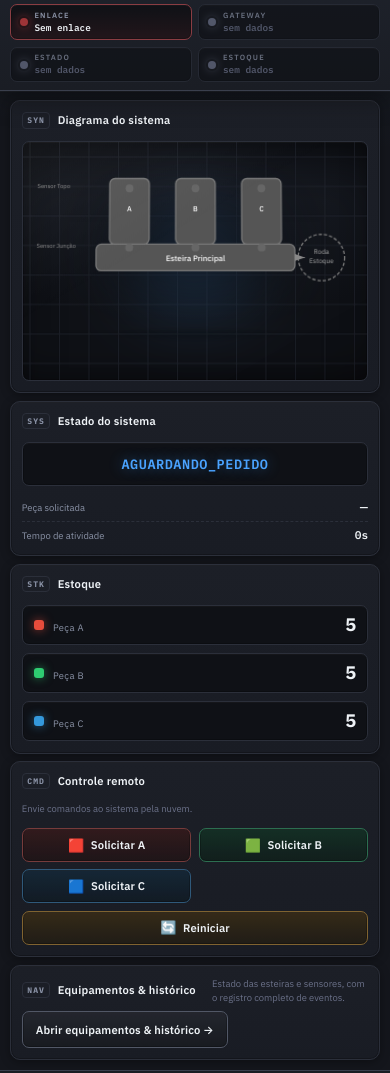
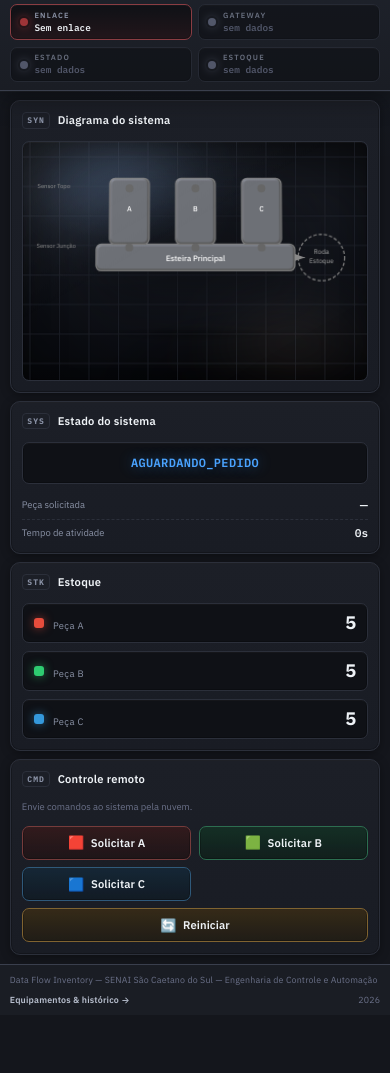
Before and after one commit to MatheusNespolo/DataFlowInventory, a plain HTML site: page frontend/index.html in a window 390 px wide. Shown: the part 27-1100 px from the top of the page. After the commit the page ends 1042 px from the top, so only its background shows below. Drawn offline with nearby package versions, Linux system fonts and the light colour scheme; no server answers.

Commit message:
feat(frontend): single-row home layout + more lifelike diagram
Home page (#/) now follows the requested sketch: Estado and Estoque
stacked in the left column, Diagrama in the centre (the widest column,
free to shrink), Controle remoto in the right column — all in one
horizontal band, no vertical scroll.

- Grid is "estado mimic controle" / "estoque mimic controle" with a
  centre column of minmax(0,1fr) so the diagram gives up width first.
- The "Equipamentos & histórico" card is gone from the home page; the
  link moved to the footer and the router hides it on #/status.
- Readout font is fluid + overflow-wrap so long FSM state codes
  (VERIFICANDO_ESTOQUE, ACIONANDO_ESTEIRA) fit the narrower column.
- Responsive: 2-col at <=1024px (diagram on top), single column at
  <=720px.

Diagram realism (CSS + native SVG lighting, still no three.js):
- .mimic reads as a lit scene: cool key light from the upper-left,
  neutral mid, dark floor, plus a corner vignette — the "light probe"
  environment look.
- .mimic-sway carries a two-source glow (cool key + faint warm fill).
- A gentle feSpecularLighting filter on the conveyor rects gives them a
  soft top-edge sheen, as if catching the key light. Geometry and text
  are untouched.

Co-Authored-By: Claude Sonnet 5 <noreply@anthropic.com>

```diff
--- a/frontend/css/style.css
+++ b/frontend/css/style.css
@@ -277,6 +277,8 @@ body {
 /* ============================================================
    PAINEL — grade de instrumentos
    ============================================================ */
+/* Uma única faixa: Estado/Estoque à esquerda, Diagrama ao centro (o
+   maior, mas pode encolher), Controle remoto à direita. */
 .cluster {
   flex: 1;
   width: 100%;
@@ -285,12 +287,10 @@ body {
   padding: clamp(0.75rem, 2vw, 1.5rem);
   display: grid;
   gap: clamp(0.6rem, 1.4vw, 1rem);
-  grid-template-columns: minmax(0, 21rem) minmax(0, 1fr);
+  grid-template-columns: minmax(12rem, 17rem) minmax(0, 1fr) minmax(11rem, 15rem);
   grid-template-areas:
-    "estado    mimic"
-    "estoque   mimic"
-    "controle  mimic"
-    "nav       nav";
+    "estado   mimic  controle"
+    "estoque  mimic  controle";
   align-content: start;
 }
 
@@ -298,7 +298,6 @@ body {
 .card-estado    { grid-area: estado; }
 .card-estoque   { grid-area: estoque; }
 .bay-controle   { grid-area: controle; }
-.bay-nav        { grid-area: nav; }
 
 /* ============================================================
    VISTAS (roteamento por hash) + navegação
@@ -363,49 +362,18 @@ body {
   border-color: var(--etch-strong);
 }
 
-.bay-nav {
-  display: flex;
-  flex-direction: row;
-  flex-wrap: wrap;
-  align-items: center;
-  gap: 0.5rem 1.25rem;
+/* Atalho para #/status no rodapé (a página inicial não tem card de nav) */
+.footer-link {
+  color: var(--readout-dim);
+  text-decoration: none;
+  font-weight: 600;
+  border-bottom: 1px solid transparent;
+  transition: color var(--transition), border-color var(--transition);
 }
 
-.bay-nav .bay-title {
-  margin-bottom: 0;
-}
-
-.bay-nav .bay-desc {
-  margin-bottom: 0;
-  flex: 1;
-  min-width: 12rem;
-}
-
-.btn-nav {
-  --btn: var(--led-idle);
-  display: flex;
-  align-items: center;
-  justify-content: center;
-  gap: 0.5rem;
-  padding: 0.85rem 1rem;
-  border: 1px solid color-mix(in srgb, var(--btn) 45%, var(--etch));
-  border-radius: var(--radius-sm);
-  background:
-    linear-gradient(180deg, color-mix(in srgb, var(--btn) 18%, transparent), color-mix(in srgb, var(--btn) 8%, transparent)),
-    var(--bay-inset);
+.footer-link:hover {
   color: var(--readout);
-  font-family: var(--font-ui);
-  font-size: var(--step-0);
-  font-weight: 600;
-  letter-spacing: 0.01em;
-  text-decoration: none;
-  box-shadow: var(--bevel);
-  transition: transform var(--transition), border-color var(--transition);
-}
-
-.btn-nav:hover {
-  transform: translateY(-1px);
-  border-color: var(--btn);
+  border-bottom-color: currentColor;
 }
 
 /* ============================================================
@@ -463,14 +431,19 @@ body {
   justify-content: center;
   align-items: center;
   padding: clamp(0.75rem, 2vw, 1.5rem);
+  /* Ambiente tipo "light probe": luz fria difusa vindo de cima,
+     penumbra neutra ao centro, chão escuro embaixo. */
   background:
-    radial-gradient(120% 90% at 50% 12%, #1a1e27, var(--bay-inset) 70%);
+    radial-gradient(75% 55% at 32% 8%, rgba(120, 170, 235, 0.16), transparent 60%),
+    radial-gradient(90% 70% at 68% 108%, rgba(0, 0, 0, 0.55), transparent 55%),
+    linear-gradient(180deg, #20242e, #14171f 58%, #0c0e14);
   border: 1px solid var(--etch);
   border-radius: var(--radius-sm);
   box-shadow:
     var(--bevel),
     inset 0 34px 60px -26px rgba(0, 0, 0, 0.75),
-    inset 0 -22px 44px -24px rgba(0, 0, 0, 0.55);
+    inset 0 -22px 44px -24px rgba(0, 0, 0, 0.55),
+    inset 0 0 120px 30px rgba(0, 0, 0, 0.45);   /* vinheta */
   min-height: 240px;
   perspective: 1000px;
   perspective-origin: 50% 32%;
@@ -536,15 +509,17 @@ body {
   transform-style: preserve-3d;
 }
 
-/* Halo de tela atrás do SVG */
+/* Luz principal (quente-fria, canto superior esquerdo) + luz de
+   preenchimento (fraca, canto inferior direito) atrás do SVG */
 .mimic-sway::before {
   content: "";
   position: absolute;
-  inset: 12% 14%;
-  border-radius: 50%;
-  background: radial-gradient(circle, color-mix(in srgb, var(--led-idle) 22%, transparent), transparent 70%);
+  inset: -6% -4%;
+  background:
+    radial-gradient(38% 42% at 26% 16%, rgba(150, 195, 255, 0.30), transparent 70%),
+    radial-gradient(42% 46% at 78% 92%, rgba(255, 210, 170, 0.10), transparent 72%);
   transform: translateZ(-30px);
-  filter: blur(24px);
+  filter: blur(26px);
   pointer-events: none;
 }
 
@@ -572,6 +547,14 @@ body {
   filter: drop-shadow(0 16px 30px rgba(0, 0, 0, 0.5));
 }
 
+/* Iluminação especular só nas esteiras (superfícies maiores) */
+#svg-esteira-principal,
+#svg-esteira-a,
+#svg-esteira-b,
+#svg-esteira-c {
+  filter: url(#reluz);
+}
+
 /* ============================================================
    ESTADO — leitura retroiluminada
    ============================================================ */
@@ -587,12 +570,12 @@ body {
 
 .readout-value {
   font-family: var(--font-mono);
-  font-size: var(--step-1);
+  font-size: clamp(0.92rem, 0.55rem + 1vw, 1.15rem);
   font-weight: 600;
-  letter-spacing: 0.04em;
+  letter-spacing: 0.03em;
   color: var(--led-idle);
   text-shadow: 0 0 14px color-mix(in srgb, currentColor 45%, transparent);
-  word-break: break-word;
+  overflow-wrap: anywhere;
 }
 
 .spec {
@@ -990,16 +973,14 @@ body {
 /* ============================================================
    RESPONSIVO
    ============================================================ */
-@media (max-width: 1080px) {
+@media (max-width: 1024px) {
   .cluster {
     grid-template-columns: minmax(0, 1fr) minmax(0, 1fr);
     grid-template-areas:
       "mimic    mimic"
       "estado   estoque"
-      "controle controle"
-      "nav      nav";
+      "controle controle";
   }
-  .bay-mimic { align-self: stretch; }
 }
 
 @media (max-width: 900px) {
@@ -1020,8 +1001,7 @@ body {
       "mimic"
       "estado"
       "estoque"
-      "controle"
-      "nav";
+      "controle";
   }
 
   .annun {
--- a/frontend/index.html
+++ b/frontend/index.html
@@ -96,6 +96,18 @@
             <marker id="arrowhead" markerWidth="10" markerHeight="7" refX="10" refY="3.5" orient="auto">
               <polygon points="0 0, 10 3.5, 0 7" fill="#888"/>
             </marker>
+            <!-- Realce especular: luz difusa vinda do canto superior esquerdo,
+                 dá às esteiras um brilho de superfície levemente arredondada -->
+            <filter id="reluz" x="-20%" y="-20%" width="140%" height="140%">
+              <feGaussianBlur in="SourceAlpha" stdDeviation="1.3" result="b"/>
+              <feSpecularLighting in="b" surfaceScale="1.8" specularConstant="0.38"
+                specularExponent="22" lighting-color="#dce6ff" result="s">
+                <feDistantLight azimuth="235" elevation="58"/>
+              </feSpecularLighting>
+              <feComposite in="s" in2="SourceAlpha" operator="in" result="sc"/>
+              <feComposite in="SourceGraphic" in2="sc" operator="arithmetic"
+                k1="0" k2="1" k3="0.55" k4="0"/>
+            </filter>
           </defs>
           <line x1="400" y1="150" x2="415" y2="150" stroke="#888" stroke-width="1.5" marker-end="url(#arrowhead)"/>
         </svg>
@@ -176,13 +188,6 @@
         </button>
       </div>
     </section>
-
-    <!-- Ir para o painel de equipamentos e histórico -->
-    <section class="bay bay-nav" aria-labelledby="t-nav">
-      <h2 class="bay-title" id="t-nav"><span class="bay-title-k">NAV</span> Equipamentos &amp; histórico</h2>
-      <p class="bay-desc">Estado das esteiras e sensores, com o registro completo de eventos.</p>
-      <a class="btn btn-nav" href="#/status">Abrir equipamentos &amp; histórico&nbsp;→</a>
-    </section>
   </main>
 
   <!-- ============================================================ -->
@@ -260,6 +265,7 @@
   <!-- ============================================================ -->
   <footer class="footer">
     <span>Data Flow Inventory — SENAI São Caetano do Sul — Engenharia de Controle e Automação</span>
+    <a id="footer-nav" class="footer-link" href="#/status">Equipamentos &amp; histórico&nbsp;→</a>
     <span>2026</span>
   </footer>
 
--- a/frontend/js/app.js
+++ b/frontend/js/app.js
@@ -700,6 +700,10 @@ function roteador(mudarFoco) {
   ativa.hidden = false;
   document.title = status ? TITULO_STATUS : TITULO_BASE;
 
+  // O atalho no rodapé só faz sentido na página inicial.
+  const footerNav = document.getElementById('footer-nav');
+  if (footerNav) footerNav.hidden = status;
+
   // A vista oculta não deve anunciar atualizações para leitores de tela.
   definirLive(inativa, 'off');
   definirLive(ativa, 'polite');
```
